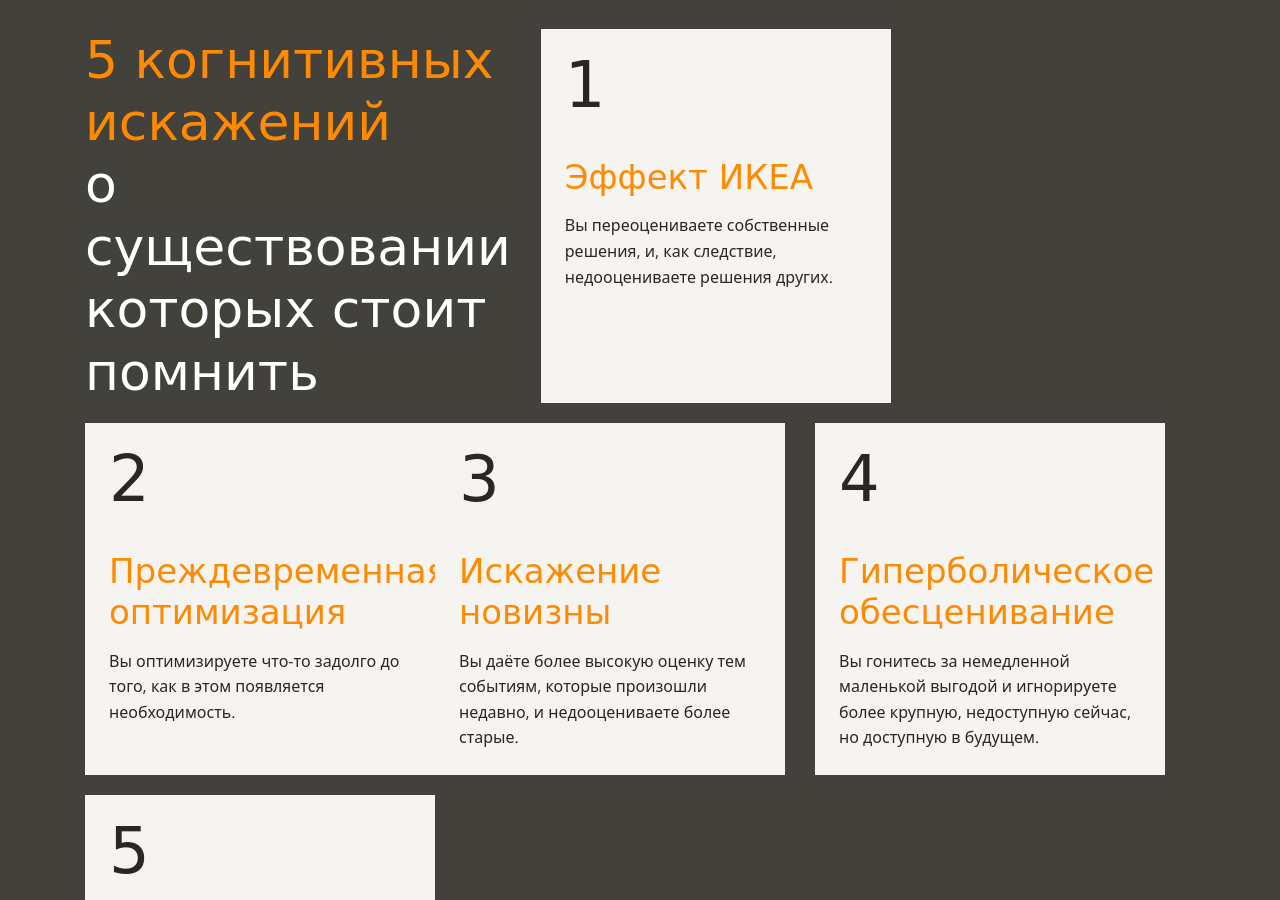
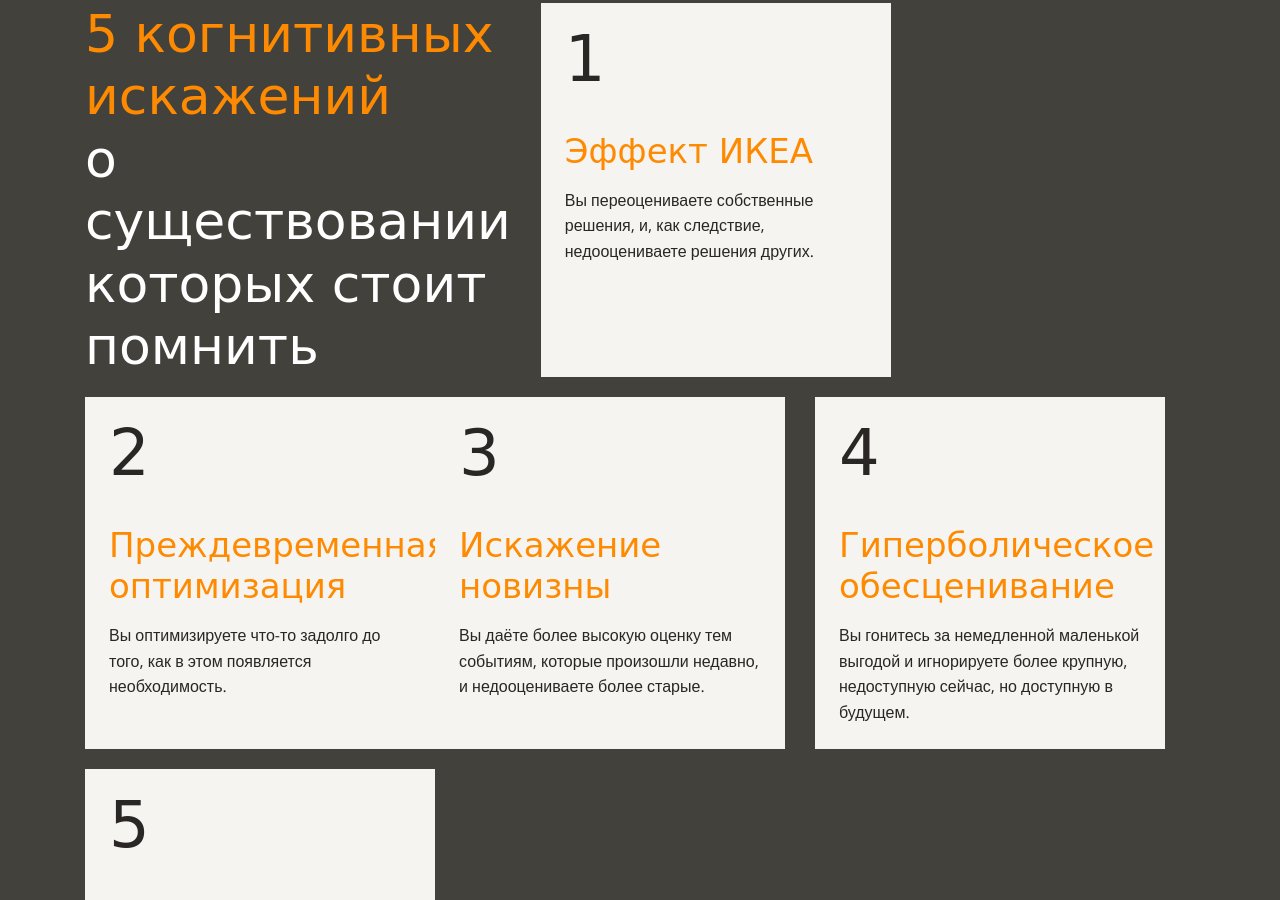
Before and after one commit to nikolya98/layout-designer-project-lvl1, a plain HTML site: page src/index.html in a window 1280 px wide. Shown: the part 1900-2800 px from the top of the page. Drawn offline with nearby package versions, Linux system fonts and the light colour scheme; a web font is replaced by a local one.

Commit message:
feat: fix some bugs

```diff
--- a/src/index.html
+++ b/src/index.html
@@ -82,7 +82,7 @@
             </li>
 
             <li class="flex-item card light-bg">
-              <a href="#ikea-effect" class="navigation-link">
+              <a href="#ikea-effect" class="navigation-link navigation-link-style">
                 <h3 class="title sub-title orange mb16">Эффект ИКЕА</h3>
                 <span class="number-style block order-1 mb40">1</span>
                 <p class="description">
@@ -92,7 +92,7 @@
             </li>
 
             <li class="flex-item card light-bg">
-              <a href="#premature-optimization" class="navigation-link">
+              <a href="#premature-optimization" class="navigation-link navigation-link-style">
                 <h3 class="title sub-title orange mb16">Преждевременная оптимизация</h3>
                 <span class="number-style block order-1 mb40">2</span>
                 <p class="description">
@@ -102,7 +102,7 @@
             </li>
 
             <li class="flex-item card light-bg">
-              <a href="#distortion-of-novelty" class="navigation-link">
+              <a href="#distortion-of-novelty" class="navigation-link navigation-link-style">
                 <h3 class="title sub-title orange mb16">Искажение новизны</h3>
                 <span class="number-style block order-1 mb40">3</span>
                 <p class="description">
@@ -112,7 +112,7 @@
             </li>
 
             <li class="flex-item card light-bg">
-              <a href="#hyperbolic-depreciation" class="navigation-link">
+              <a href="#hyperbolic-depreciation" class="navigation-link navigation-link-style">
                 <h3 class="title sub-title orange mb16">Гиперболическое обесценивание</h3>
                 <span class="number-style block order-1 mb40">4</span>
                 <p class="description">
@@ -123,7 +123,7 @@
             </li>
 
             <li class="flex-item card light-bg">
-              <a href="#errors-in-planning" class="navigation-link">
+              <a href="#errors-in-planning" class="navigation-link navigation-link-style">
                 <h3 class="title sub-title orange mb16">Ошибка планирования</h3>
                 <span class="number-style block order-1 mb40">5</span>
                 <p class="description">
--- a/src/styles/normalize.css
+++ b/src/styles/normalize.css
@@ -1,10 +1,10 @@
-html{
+html {
   box-sizing: border-box;
 }
 
 *,
 *::after,
-*::before{
+*::before {
   box-sizing: inherit;
 }
 
--- a/src/styles/style.css
+++ b/src/styles/style.css
@@ -8,12 +8,11 @@
   --light: #f5f4f0;
   --brown: #b09a81;
   --blue: #1085c5;
-  --btn-hover: #EA7600;
-
+  --btn-hover: #ea7600;
 }
 
 body {
-  font-family: "Open Sans", sans;
+  font-family: "Open Sans", sans-serif;
   font-size: 16px;
   font-style: normal;
   font-weight: 400;
@@ -134,8 +133,6 @@ body {
   background-color: var(--white);
 }
 
-
-
 .light-bg,
 .light-bg-pseudo::before {
   background-color: var(--light);
@@ -248,7 +245,7 @@ ul.flex-wrapper {
   display: block;
 }
 
-.navigation-link {
+.navigation-link-style {
   font: inherit;
   color: inherit;
   text-decoration: none;
```
